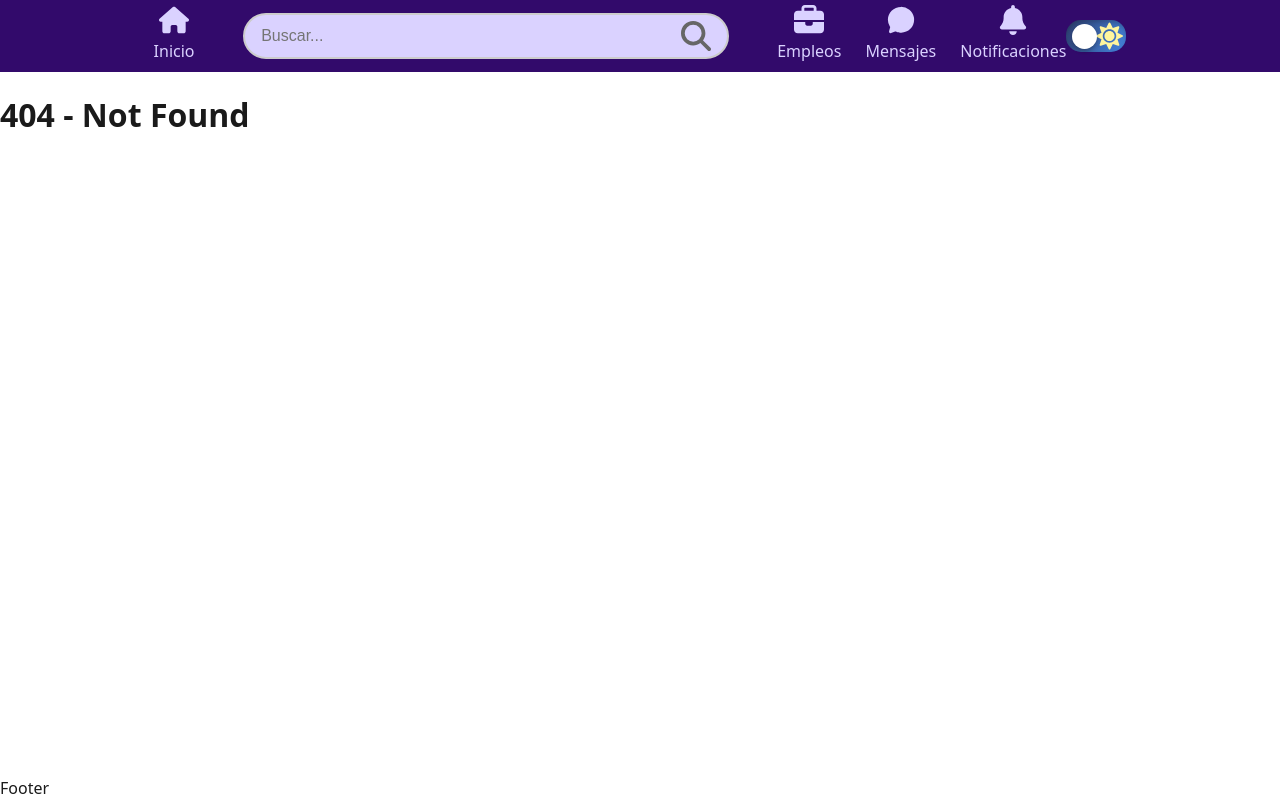
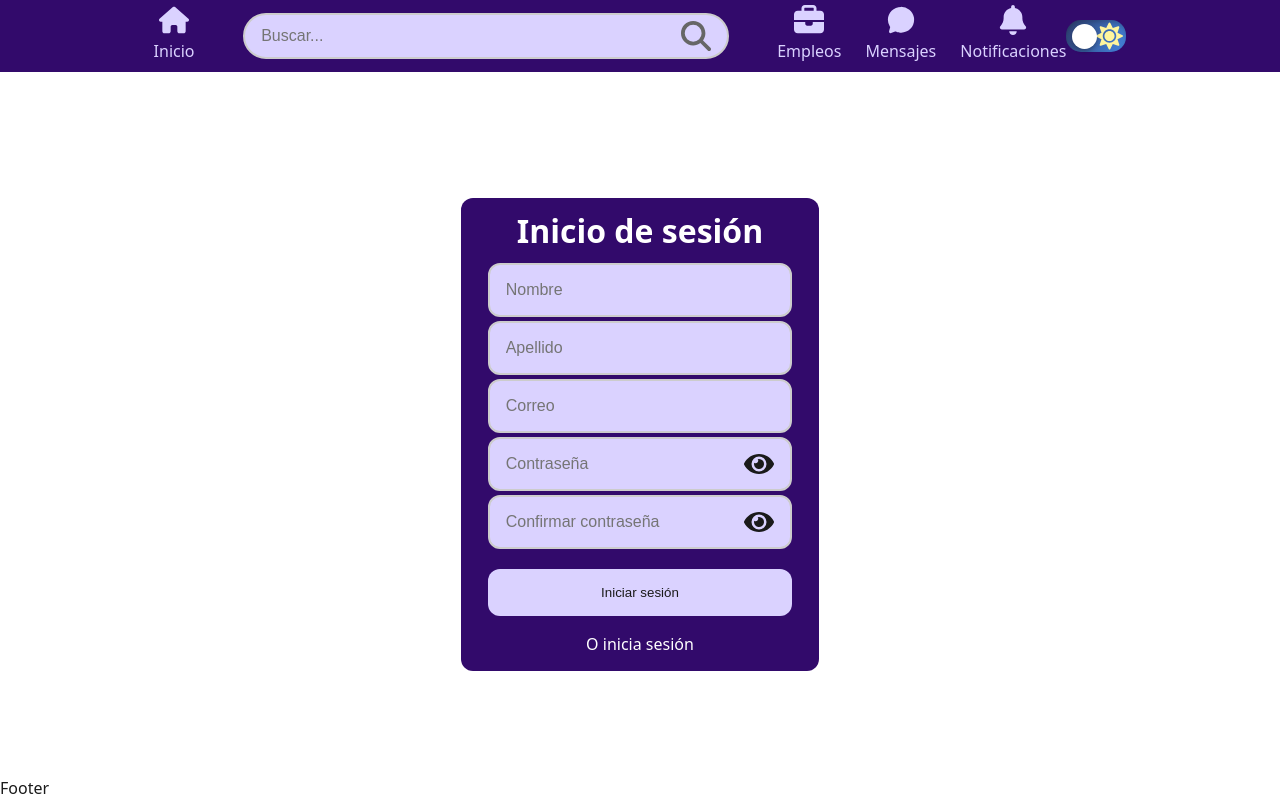
Before and after one commit to WiusGH/h1-09-n-webapp, a React (Vite) app in the folder frontend/: page /registro in a window 1280 px wide. Before the commit this address had no page. Built offline with nearby package versions, Linux system fonts and the light colour scheme.

Commit message:
feat: implementar formularios y vistas para iniciar sesión y registrar un nuevo usuario

```diff
--- a/frontend/src/App.tsx
+++ b/frontend/src/App.tsx
@@ -10,6 +10,7 @@ import Empleos from "./pages/Empleos";
 import Notificaciones from "./pages/Notificaciones";
 import "./index.css";
 import Login from "./pages/Login";
+import Register from "./components/forms/Register";
 
 // Carga del tema
 function App() {
@@ -53,6 +54,7 @@ function App() {
             <Route path="/empleos" element={<Empleos />} />
             <Route path="/notifiaciones" element={<Notificaciones />} />
             <Route path="/login" element={<Login />} />
+            <Route path="/registro" element={<Register />} />
             <Route path="*" element={<h1>404 - Not Found</h1>} />{" "}
             {/* TODO: crear vista 404 */}
           </Routes>
--- a/frontend/src/components/buttons/GenericButton.module.css
+++ b/frontend/src/components/buttons/GenericButton.module.css
@@ -0,0 +1,10 @@
+.button {
+  background-color: var(--color-secondary);
+  color: var(--color);
+  border: none;
+  border-radius: 12px;
+  margin: 1rem 0;
+  padding: 1rem 1.5rem;
+  cursor: pointer;
+  width: 100%;
+}
--- a/frontend/src/components/buttons/GenericButton.tsx
+++ b/frontend/src/components/buttons/GenericButton.tsx
@@ -1,5 +1,28 @@
-const GenericButton = () => {
-  return <div>GenericButton</div>;
+import style from "./GenericButton.module.css";
+
+interface GenericButtonProps {
+  disabled?: boolean;
+  submit?: boolean;
+  text: string;
+  width?: string;
+}
+
+const GenericButton: React.FC<GenericButtonProps> = ({
+  disabled,
+  submit,
+  text,
+  width,
+}) => {
+  return (
+    <button
+      className={style.button}
+      style={{ width: width }}
+      disabled={disabled}
+      type={submit ? "submit" : "button"}
+    >
+      {text}
+    </button>
+  );
 };
 
 export default GenericButton;
--- a/frontend/src/components/forms/Form.module.css
+++ b/frontend/src/components/forms/Form.module.css
@@ -0,0 +1,42 @@
+.container {
+  background-color: var(--color-primary);
+  border-radius: 12px;
+  margin: 10% auto 0;
+  padding: 1px 0 15px;
+  width: 28%;
+  h3 {
+    color: var(--color-text-secondary);
+    font-size: 2rem;
+    text-align: center;
+    line-height: 0;
+  }
+  a {
+    color: var(--color-text-secondary);
+    text-align: center;
+    text-decoration: none;
+    width: 100%;
+    &:hover {
+      text-decoration: underline;
+    }
+  }
+  @media (max-width: 768px) {
+    padding: 1px 0 15px;
+    width: 80%;
+  }
+}
+
+.form {
+  display: flex;
+  flex-direction: column;
+  justify-content: center;
+  align-items: center;
+  gap: 4px;
+  margin: auto;
+  width: 85%;
+}
+
+.link {
+  display: flex;
+  justify-content: center;
+  width: 100%;
+}
--- a/frontend/src/components/forms/LoginForm.tsx
+++ b/frontend/src/components/forms/LoginForm.tsx
@@ -1,6 +1,8 @@
 import { useState } from "react";
 import FormInput from "../inputs/FormInput";
 import style from "./Form.module.css";
+import GenericButton from "../buttons/GenericButton";
+import { Link } from "react-router-dom";
 const LoginForm = () => {
   const [showPassword, setShowPassword] = useState(false);
 
@@ -9,15 +11,20 @@ const LoginForm = () => {
   };
   return (
     <section className={style.container}>
+      <h3>Inicio de sesión</h3>
       <form className={style.form}>
-        <FormInput type="text" placeholder="Usuario" />
+        <FormInput type="email" placeholder="Correo" />
         <FormInput
           type="password"
           placeholder="Contraseña"
           showPassword={showPassword}
           onTogglePassword={togglePassword}
         />
+        <GenericButton text="Iniciar sesión" submit />
       </form>
+      <div className={style.link}>
+        <Link to="/registro">O crea una cuenta</Link>
+      </div>
     </section>
   );
 };
--- a/frontend/src/components/forms/Register.tsx
+++ b/frontend/src/components/forms/Register.tsx
@@ -1,5 +1,41 @@
+import { useState } from "react";
+import FormInput from "../inputs/FormInput";
+import style from "./Form.module.css";
+import GenericButton from "../buttons/GenericButton";
+import { Link } from "react-router-dom";
+
 const Register = () => {
-  return <div>Register</div>;
+  const [showPassword, setShowPassword] = useState(false);
+
+  const togglePassword = () => {
+    setShowPassword((prev) => !prev);
+  };
+  return (
+    <section className={style.container}>
+      <h3>Inicio de sesión</h3>
+      <form className={style.form}>
+        <FormInput type="text" placeholder="Nombre" />
+        <FormInput type="text" placeholder="Apellido" />
+        <FormInput type="email" placeholder="Correo" />
+        <FormInput
+          type="password"
+          placeholder="Contraseña"
+          showPassword={showPassword}
+          onTogglePassword={togglePassword}
+        />
+        <FormInput
+          type="password"
+          placeholder="Confirmar contraseña"
+          showPassword={showPassword}
+          onTogglePassword={togglePassword}
+        />
+        <GenericButton text="Iniciar sesión" submit />
+      </form>
+      <div className={style.link}>
+        <Link to="/register">O inicia sesión</Link>
+      </div>
+    </section>
+  );
 };
 
 export default Register;
--- a/frontend/src/components/inputs/FormInput.module.css
+++ b/frontend/src/components/inputs/FormInput.module.css
@@ -6,17 +6,19 @@
 }
 
 .input {
+  background-color: var(--color-secondary);
+  color: var(--text-color);
   width: 100%;
-  padding: 0.75rem 2.5rem 0.75rem 1rem; /* padding leaves space for the icon */
+  padding: 1rem 2.5rem 1rem 1rem;
   border: 2px solid #ccc;
-  border-radius: 999px; /* pill shape */
+  border-radius: 12px;
   outline: none;
   font-size: 1rem;
   transition: border-color 0.2s ease;
 }
 
 .input:focus {
-  border-color: #7b5cff; /* your purple accent */
+  border-color: #7b5cff;
 }
 
 .eyeButton {
@@ -25,12 +27,12 @@
   background: none;
   border: none;
   cursor: pointer;
-  color: #888;
+  color: var(--color-text);
   display: flex;
   align-items: center;
   justify-content: center;
 }
 
 .eyeButton:hover {
-  color: #320a6b; /* darker accent on hover */
+  opacity: 0.5;
 }
--- a/frontend/src/components/inputs/FormInput.tsx
+++ b/frontend/src/components/inputs/FormInput.tsx
@@ -6,8 +6,8 @@ interface FormInputProps {
   placeholder: string;
   value?: string;
   onChange?: (e: React.ChangeEvent<HTMLInputElement>) => void;
-  showPassword?: boolean; // controlled from parent
-  onTogglePassword?: () => void; // toggles both inputs
+  showPassword?: boolean;
+  onTogglePassword?: () => void;
 }
 
 const FormInput = ({
```
